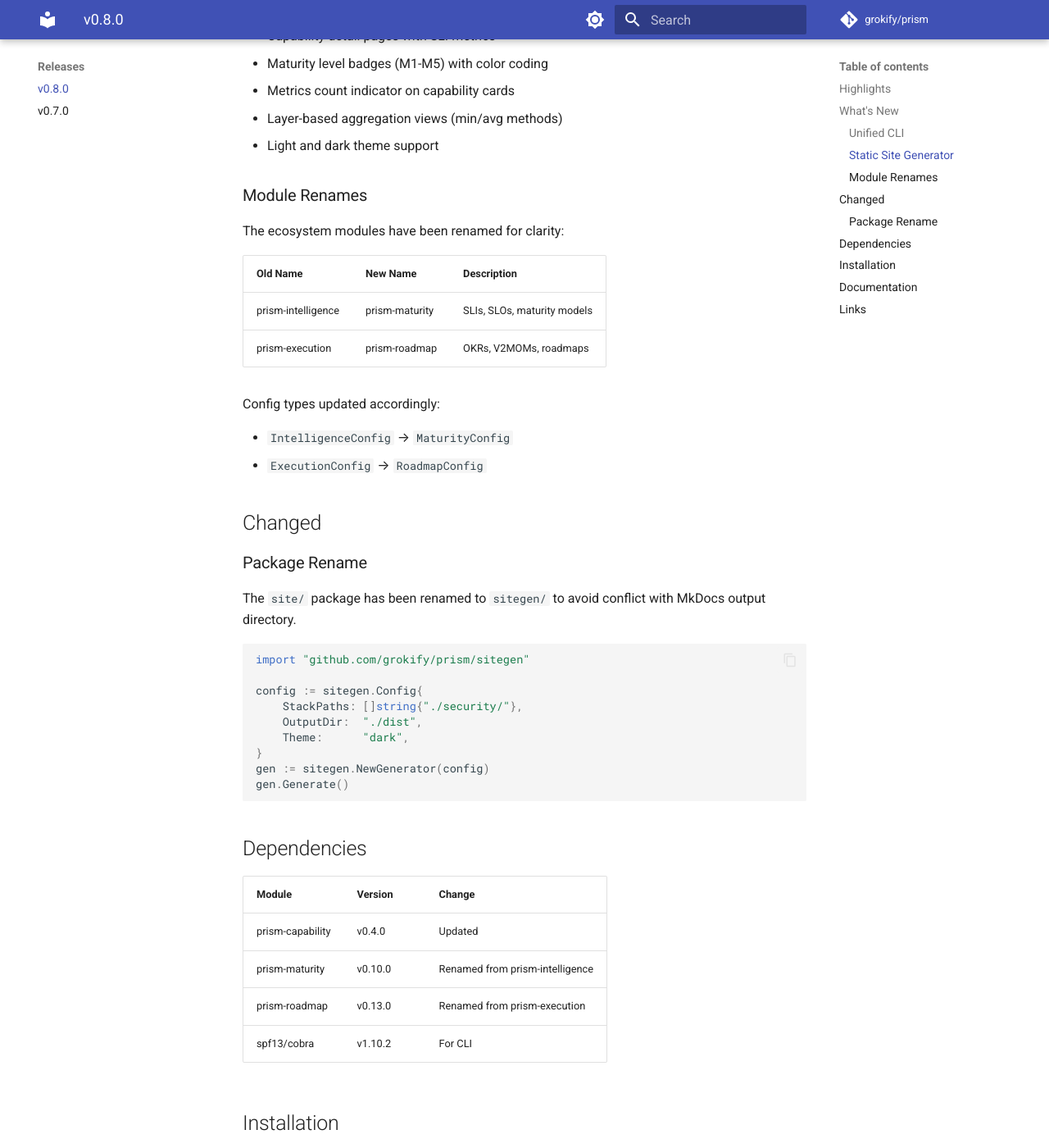
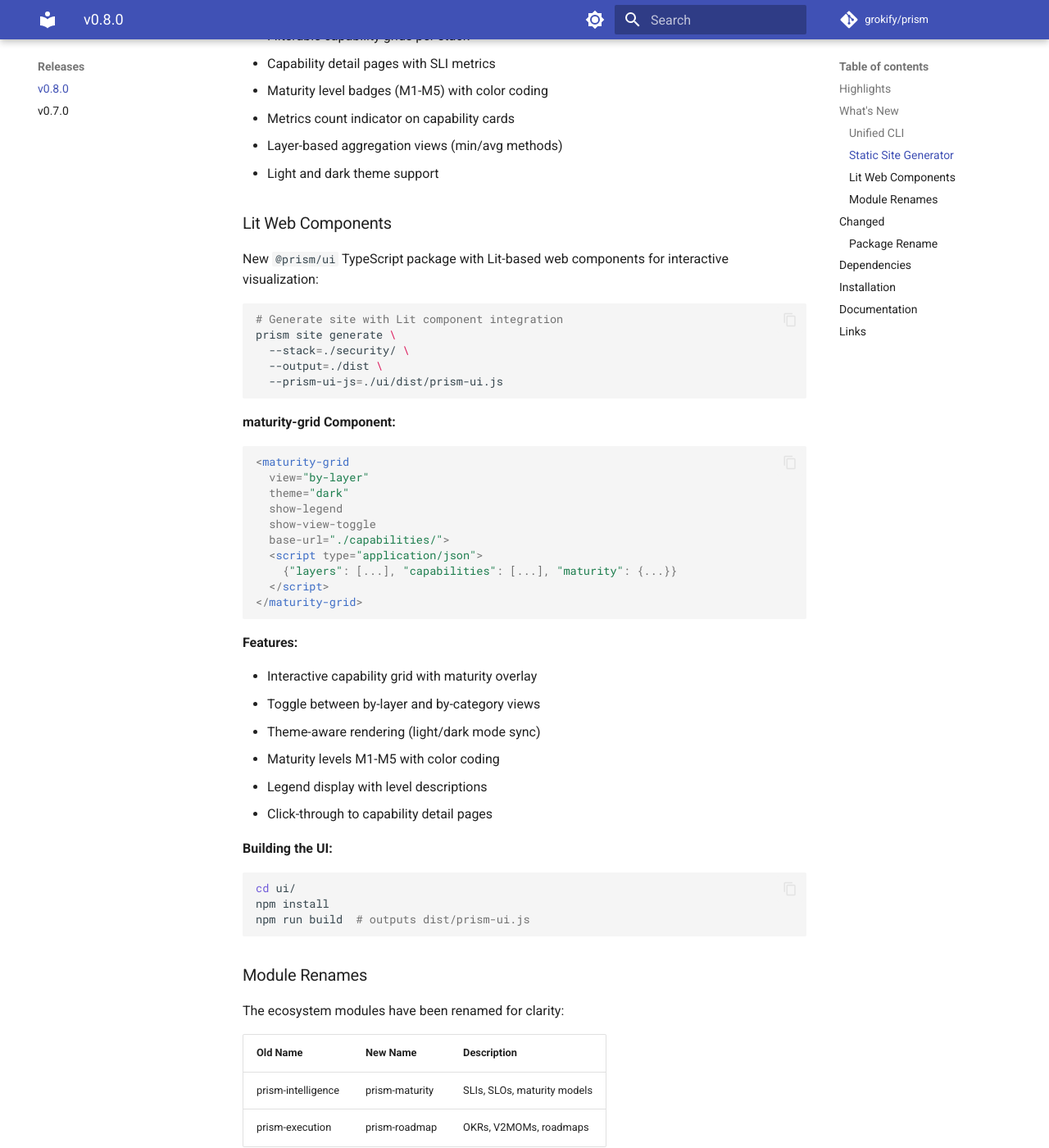
Before and after one commit to grokify/prism, an MkDocs documentation site: the page built from docs/releases/v0.8.0.md, in a window 1280 px wide and 1400 px high, scrolled down 1518 px. Shown: the whole window at 82% size. Built offline with MkDocs 1.6.1 and Material for MkDocs 9.7.7, drawn with Linux system fonts in a browser that asks for light colours; comment, search, counter and statistics services are not loaded; some of the changed text lies outside the part shown.

Commit message:
docs: update v0.8.0 release documentation with Lit components
- Update release date to 2026-06-07
- Add Lit web components highlight and documentation
- Add @prism/ui package and maturity-grid component entries
- Add LitGridData types and --prism-ui-js flag entries
- Update dependencies to latest versions
- Regenerate CHANGELOG.md

Co-Authored-By: Claude Opus 4.5 <noreply@anthropic.com>

````diff
--- a/docs/releases/v0.8.0.md
+++ b/docs/releases/v0.8.0.md
@@ -1,11 +1,12 @@
 # v0.8.0 Release Notes
 
-**Release Date:** 2026-05-24
+**Release Date:** 2026-06-07
 
 ## Highlights
 
 - **Unified CLI** - Single CLI integrating all PRISM ecosystem modules
 - **Static Site Generator** - HTML dashboards for capability maturity visualization
+- **Lit Web Components** - Interactive maturity-grid component for web visualization
 - **Module Renames** - prism-intelligence → prism-maturity, prism-execution → prism-roadmap
 
 ## What's New
@@ -68,6 +69,50 @@ prism site generate \
 - Layer-based aggregation views (min/avg methods)
 - Light and dark theme support
 
+### Lit Web Components
+
+New `@prism/ui` TypeScript package with Lit-based web components for interactive visualization:
+
+```bash
+# Generate site with Lit component integration
+prism site generate \
+  --stack=./security/ \
+  --output=./dist \
+  --prism-ui-js=./ui/dist/prism-ui.js
+```
+
+**maturity-grid Component:**
+
+```html
+<maturity-grid
+  view="by-layer"
+  theme="dark"
+  show-legend
+  show-view-toggle
+  base-url="./capabilities/">
+  <script type="application/json">
+    {"layers": [...], "capabilities": [...], "maturity": {...}}
+  </script>
+</maturity-grid>
+```
+
+**Features:**
+
+- Interactive capability grid with maturity overlay
+- Toggle between by-layer and by-category views
+- Theme-aware rendering (light/dark mode sync)
+- Maturity levels M1-M5 with color coding
+- Legend display with level descriptions
+- Click-through to capability detail pages
+
+**Building the UI:**
+
+```bash
+cd ui/
+npm install
+npm run build  # outputs dist/prism-ui.js
+```
+
 ### Module Renames
 
 The ecosystem modules have been renamed for clarity:
@@ -104,10 +149,14 @@ gen.Generate()
 
 | Module | Version | Change |
 |--------|---------|--------|
-| prism-capability | v0.4.0 | Updated |
-| prism-maturity | v0.10.0 | Renamed from prism-intelligence |
-| prism-roadmap | v0.13.0 | Renamed from prism-execution |
+| prism-capability | v0.5.0 | Updated |
+| prism-maturity | v0.11.0 | Updated (renamed from prism-intelligence) |
+| prism-roadmap | v0.14.0 | Updated (renamed from prism-execution) |
+| prism-core | v0.2.0 | Updated |
+| structured-evaluation | v0.7.0 | Updated |
+| priority-frameworks | v0.2.0 | Added |
 | spf13/cobra | v1.10.2 | For CLI |
+| lit | 3.2.0 | For web components (ui/) |
 
 ## Installation
 
````
Also changed, not shown: CHANGELOG.json (+16 -6 lines), CHANGELOG.md (+14 -4 lines).
